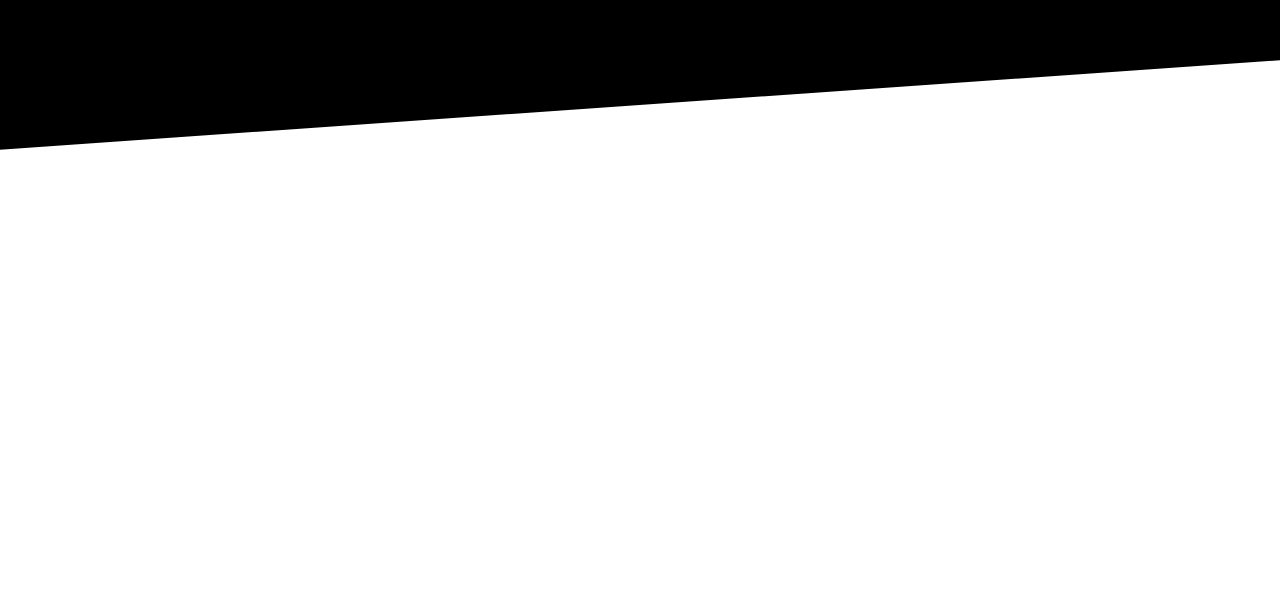
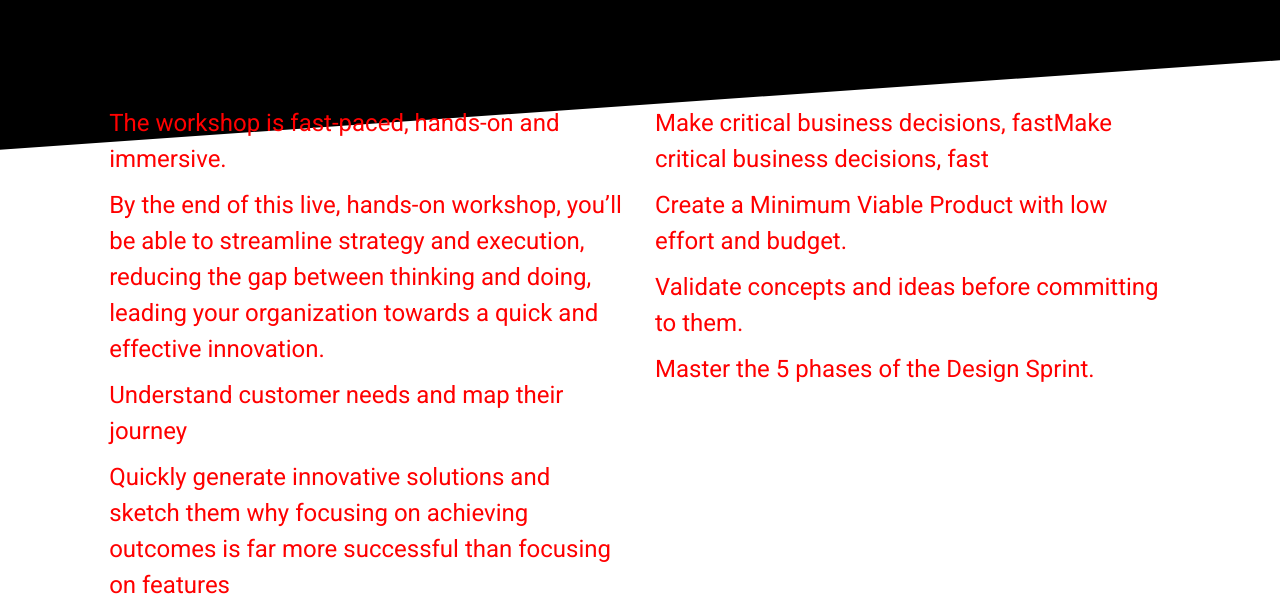
Before and after one commit to brunoliu01/sprint-atx, a plain HTML site: page index.html in a window 1280 px wide. Shown: the part 11385-12000 px from the top of the page. Before the commit the page ends 11535 px from the top, so only its background shows below. Drawn offline with nearby package versions, Linux system fonts and the light colour scheme.

Commit message:
ya hice sufi por hoy

```diff
--- a/index.html
+++ b/index.html
@@ -210,7 +210,30 @@
  		</div>
  	</div>
  	<div class="location"></div>
- 	<div class="map"></div>
+ 	<div class="map">
+ 		<div class="radio"></div>
+ 	</div>
  	<div class="img-black"></div>
+ 	<div class="cont-text row map-new">
+ 			<div class="text-sprint col-md-offset-1 col-md-5 col-xs-12">
+				<p>The workshop is fast-paced, hands-on and immersive. </p>
+				<p>By the end of this live, hands-on workshop, you’ll be able to streamline strategy and execution, reducing the gap between thinking and doing, leading your organization towards a quick and effective innovation.</p>
+				<p>Understand customer needs and map their journey</p>
+				<p>Quickly generate innovative solutions and sketch them why focusing on achieving outcomes is far more successful than focusing on features</p>
+ 			</div>
+ 			<div class="text-sprint col-md-5 col-xs-12">
+				<p>Make critical business decisions, fastMake critical business decisions, fast</p>
+				<p>
+					Create a Minimum Viable Product with low effort and budget.
+				</p>
+				<p>
+					Validate concepts and ideas before committing to them.
+				</p>
+				<p>
+					Master the 5 phases of the Design Sprint.
+				</p>
+ 			</div>
+ 		</div>
+ 	</div>
 </body>
 </html>
--- a/style.css
+++ b/style.css
@@ -355,3 +355,15 @@ svg {
     min-height: 900px;
     transform: skewY(-4deg);
 }
+
+.radio {
+	width: 36px;
+	height: 36px;
+	border-radius: 50%;
+	background:#FFD42C;
+	margin: auto;
+}
+
+.map-new {
+	color:red;
+}
```
